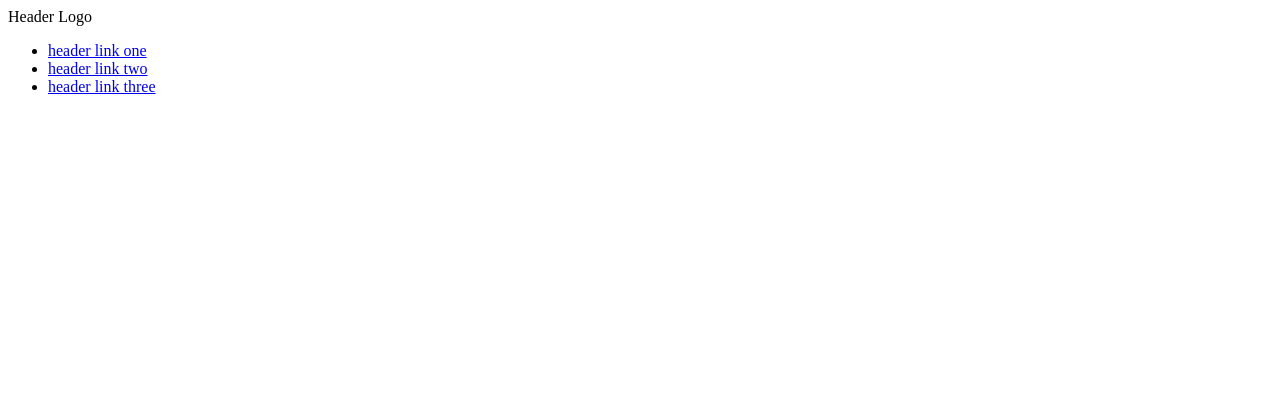
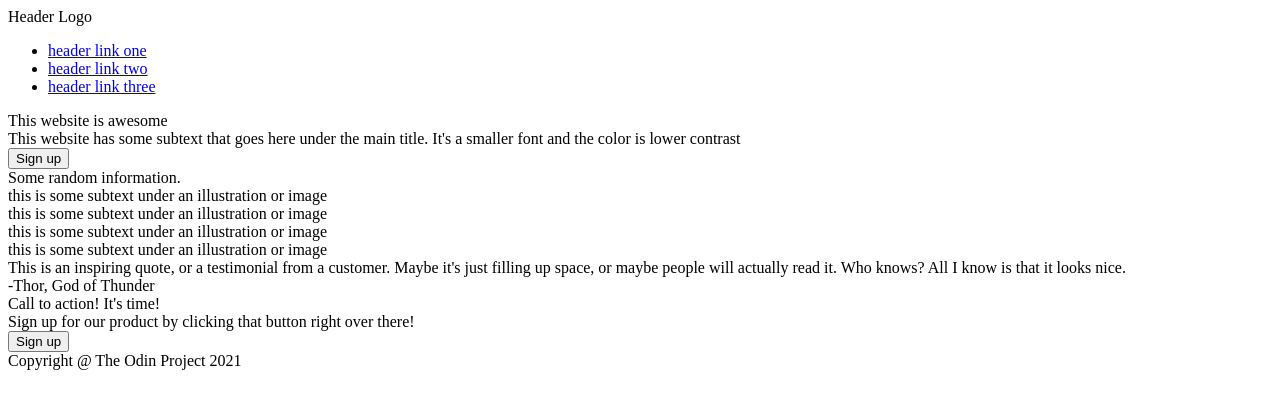
Before and after one commit to mountainflock/landing_page, a plain HTML site: page index.html in a window 1280 px wide. Drawn offline with Linux system fonts and the light colour scheme.

Commit message:
Fill html text and structure

```diff
--- a/index.html
+++ b/index.html
@@ -6,6 +6,8 @@
     <meta name="viewport" content="width=device-width, initial-scale=1.0">
     <title>Landing Page</title>
     <link rel="stylesheet" href="style.css">
+</head>
+<body>
     <div class="header">
         <div class="header-logo">
             <div class="text">Header Logo</div>
@@ -15,10 +17,26 @@
             <li><a href="#">header link two</a></li>
             <li><a href="#">header link three</a></li>
         </div>
-
-        <div class="left-links"></div>
-</head>
-<body>
-
+        <div class="header-bold">This website is awesome</div>
+          <div class="header-text">This website has some subtext that goes here under the main title. It's a smaller font and the color is lower contrast</div>
+          <button>Sign up</button>
+        <div class="image-placeholder"></div>
+    <div class="content"></div>
+      <div class="informaton">Some random information.</div>
+        <div class="image"></div>
+        <div class="text">this is some subtext under an illustration or image</div>
+        <div class="image">this is some subtext under an illustration or image</div>
+        <div class="image">this is some subtext under an illustration or image</div>
+        <div class="image">this is some subtext under an illustration or image</div>
+      <div class="quote">
+        <div class="quote-text">This is an inspiring quote, or a testimonial from a customer. Maybe it's just filling up space, or maybe people will actually read it. Who knows? All I know is that it looks nice.</div>
+        <div class="author">-Thor, God of Thunder</div>
+      </div>
+      <div class="call">
+        <div class="call-header">Call to action! It's time!</div>
+        <div class="call-text">Sign up for our product by clicking that button right over there!</div>
+        <button>Sign up</button>
+      </div>
+    <div class="footer">Copyright @ The Odin Project 2021</div>
 </body>
 </html>
```
